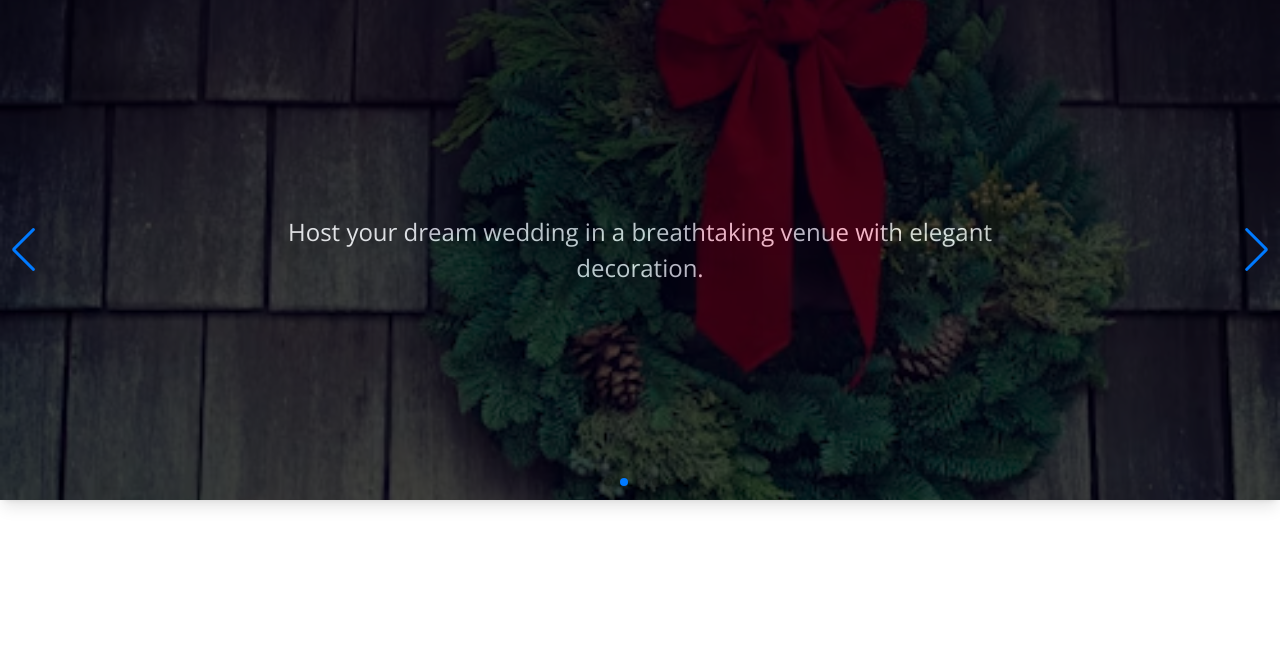
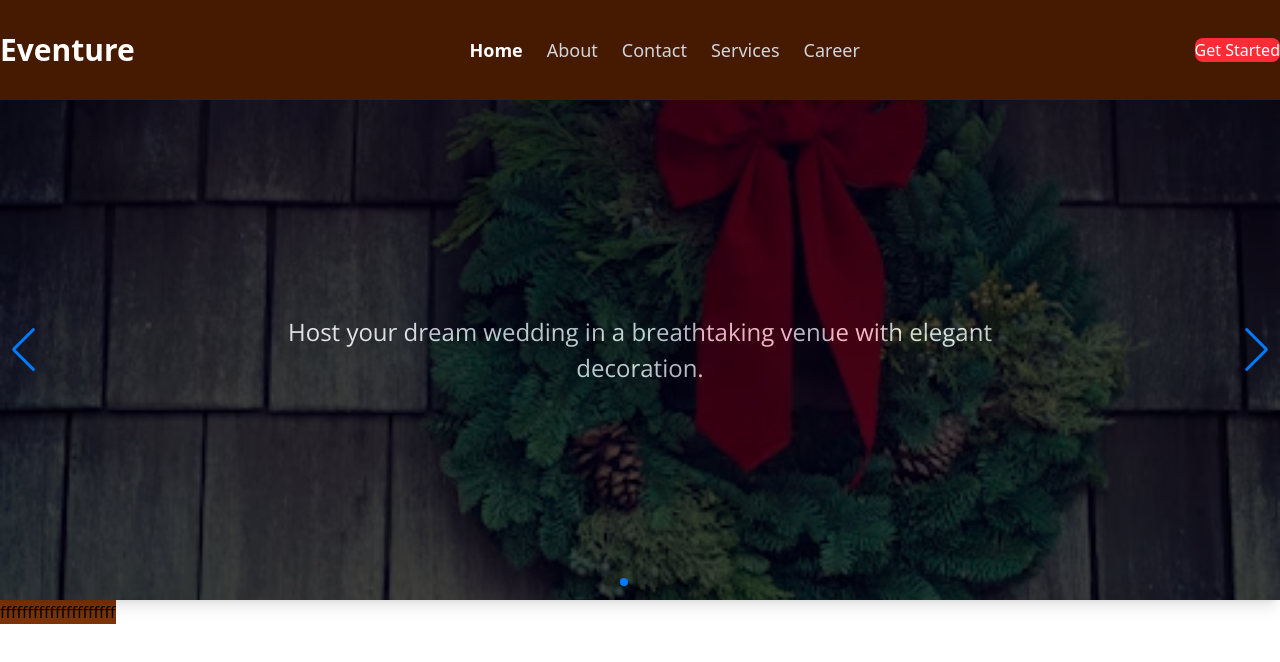
Before and after one commit to Event-Hall-Service-Website/EventServiceWebsite, a React (Vite) app: page / in a window 1280 px wide. Shown: the top 662 px of the page. Built offline with nearby package versions, Linux system fonts and the light colour scheme; a web font is replaced by a local one.

Commit message:
working on the images

```diff
--- a/package.json
+++ b/package.json
@@ -14,7 +14,8 @@
     "@tailwindcss/vite": "^4.0.0",
     "aos": "^2.3.4",
     "axios": "^1.7.7",
-    "framer-motion": "^11.8.0",
+    "classnames": "^2.5.1",
+    "framer-motion": "^11.18.2",
     "lucide-react": "^0.446.0",
     "react": "^18.3.1",
     "react-dom": "^18.3.1",
--- /dev/null
+++ b/src/components/Button.jsx
@@ -0,0 +1,43 @@
+import React, { useState } from "react";
+import PropTypes from "prop-types";
+import classnames from "classnames";
+
+const Button = ({
+  children,
+  style = {},
+  hoverStyle = {},
+  onClick = () => {},
+  type = "submit",
+  className = "",
+}) => {
+  const [isHovered, setIsHovered] = useState(false);
+
+  const handleMouseEnter = () => setIsHovered(true);
+  const handleMouseLeave = () => setIsHovered(false);
+
+  const buttonStyles = isHovered ? { ...style, ...hoverStyle } : style;
+
+  return (
+    <button
+      type={type}
+      className={classnames("myButton", className)}
+      style={buttonStyles}
+      onMouseEnter={handleMouseEnter}
+      onMouseLeave={handleMouseLeave}
+      onClick={onClick}
+    >
+      {children}
+    </button>
+  );
+};
+
+Button.propTypes = {
+  children: PropTypes.node.isRequired,
+  style: PropTypes.object,
+  hoverStyle: PropTypes.object,
+  onClick: PropTypes.func,
+  type: PropTypes.oneOf(["button", "submit", "reset"]),
+  className: PropTypes.string,
+};
+
+export default Button;
--- a/src/components/Herosection.jsx
+++ b/src/components/Herosection.jsx
@@ -70,6 +70,7 @@ const Herosection = () => {
                   <p className="text-[20px]  lg:text-2xl font-light text-center leading-[1.5] font-poppins">
                     {item.overlayText}
                   </p>
+
                   {/* <button
                     type="submit"
                     className="bg -red-500 text-white p-2 rounded-lg mt-2"
--- /dev/null
+++ b/src/components/Navbar.jsx
@@ -0,0 +1,99 @@
+import React, { useState } from "react";
+import { Link, useLocation } from "react-router-dom";
+import { motion, AnimatePresence } from "framer-motion";
+import { Menu, X } from "lucide-react"; // Import icons
+import { NavRoutes } from "../data/NavBarArrays"; // Ensure correct path
+
+const Navbar = () => {
+  const [isOpen, setIsOpen] = useState(false);
+  const location = useLocation();
+
+  // Determine if the current route is active
+  function isActive(routes) {
+    return location.pathname === routes;
+  }
+
+  return (
+    <nav className="bg-orange-400 w-full z-50 flex justify-center items-center relative">
+      <div className="flex justify-between items-center container px-6 py-3 bg-amber-950 lg:h-[100px] w-full">
+        {/* Logo */}
+        <div className="text-white text-3xl font-bold">Eventure</div>
+
+        {/* Hamburger Button (Mobile) */}
+        <button
+          onClick={() => setIsOpen(!isOpen)}
+          className="lg:hidden text-white focus:outline-none z-50"
+        >
+          {isOpen ? <X size={32} /> : <Menu size={32} />}
+        </button>
+
+        {/* Navigation Links - Desktop */}
+        <ul className="hidden lg:flex items-center gap-6">
+          {NavRoutes.map((route) => (
+            <li key={route.path}>
+              <Link
+                to={route.path}
+                onClick={() => setIsOpen(false)}
+                className={`text-lg transition-colors duration-300 ${
+                  isActive(route.path)
+                    ? "text-white font-bold"
+                    : "text-gray-300 hover:text-white"
+                } font-PlusJakartaSans`}
+              >
+                {route.label}
+              </Link>
+            </li>
+          ))}
+        </ul>
+
+        {/* Button - Desktop */}
+        <button className="hidden lg:block bg-red-500 text-white px-4 py-2 rounded-lg hover:bg-red-600 transition">
+          Get Started
+        </button>
+      </div>
+
+      {/* Mobile Menu */}
+      <AnimatePresence>
+        {isOpen && (
+          <motion.div
+            initial={{ opacity: 0, y: -20 }}
+            animate={{ opacity: 1, y: 0 }}
+            exit={{ opacity: 0, y: -20 }}
+            transition={{ duration: 0.3 }}
+            className="fixed top-0 left-0 w-full h-screen bg-amber-950 flex flex-col items-center justify-center space-y-6 z-50 gap-6"
+          >
+            {/* Close Button Inside Menu */}
+            <button
+              onClick={() => setIsOpen(false)}
+              className="absolute top-6 right-6 text-white"
+            >
+              <X size={32} />
+            </button>
+
+            {NavRoutes.map((route) => (
+              <Link
+                key={route.path}
+                to={route.path}
+                onClick={() => setIsOpen(false)}
+                className={`text-2xl transition-colors duration-300 ${
+                  isActive(route.path)
+                    ? "text-white font-bold"
+                    : "text-gray-300 hover:text-white"
+                } font-PlusJakartaSans`}
+              >
+                {route.label}
+              </Link>
+            ))}
+
+            {/* Mobile Button */}
+            <button className="bg-red-500 text-white px-6 py-3 rounded-lg hover:bg-red-600 transition">
+              Get Started
+            </button>
+          </motion.div>
+        )}
+      </AnimatePresence>
+    </nav>
+  );
+};
+
+export default Navbar;
--- /dev/null
+++ b/src/data/NavBarArrays.js
@@ -0,0 +1,22 @@
+export const NavRoutes = [
+    {
+      label: "Home",
+      path: "/",
+    },
+    {
+      label: "About",
+      path: "/about",
+    },
+    {
+      label: "Contact",
+      path: "/contact",
+    },
+    {
+      label: "Services",
+      path: "/services",
+    },
+    {
+      label: "Career",
+      path: "/Career",
+    },
+  ];
--- a/src/layout/Layout.jsx
+++ b/src/layout/Layout.jsx
@@ -1,10 +1,10 @@
 import React from "react";
 import { Outlet } from "react-router-dom";
-
+import Navbar from "../components/Navbar";
 const Layout = () => {
   return (
     <div>
-      {/* <Navbar /> */}
+      <Navbar />
       <main>
         <Outlet /> {/* This is where page content will be rendered */}
       </main>
--- a/src/pages/Homepage.jsx
+++ b/src/pages/Homepage.jsx
@@ -1,9 +1,13 @@
 import React from "react";
 import Herosection from "../components/Herosection";
+import Button from "../components/Button";
 const Homepage = () => {
   return (
     <main>
       <Herosection />
+      <Button type="submit" className="bg-amber-900">
+        fffffffffffffffffffff
+      </Button>
     </main>
   );
 };
```
Also changed, not shown: 1 other file (tests, documents, lock files or other folders).
